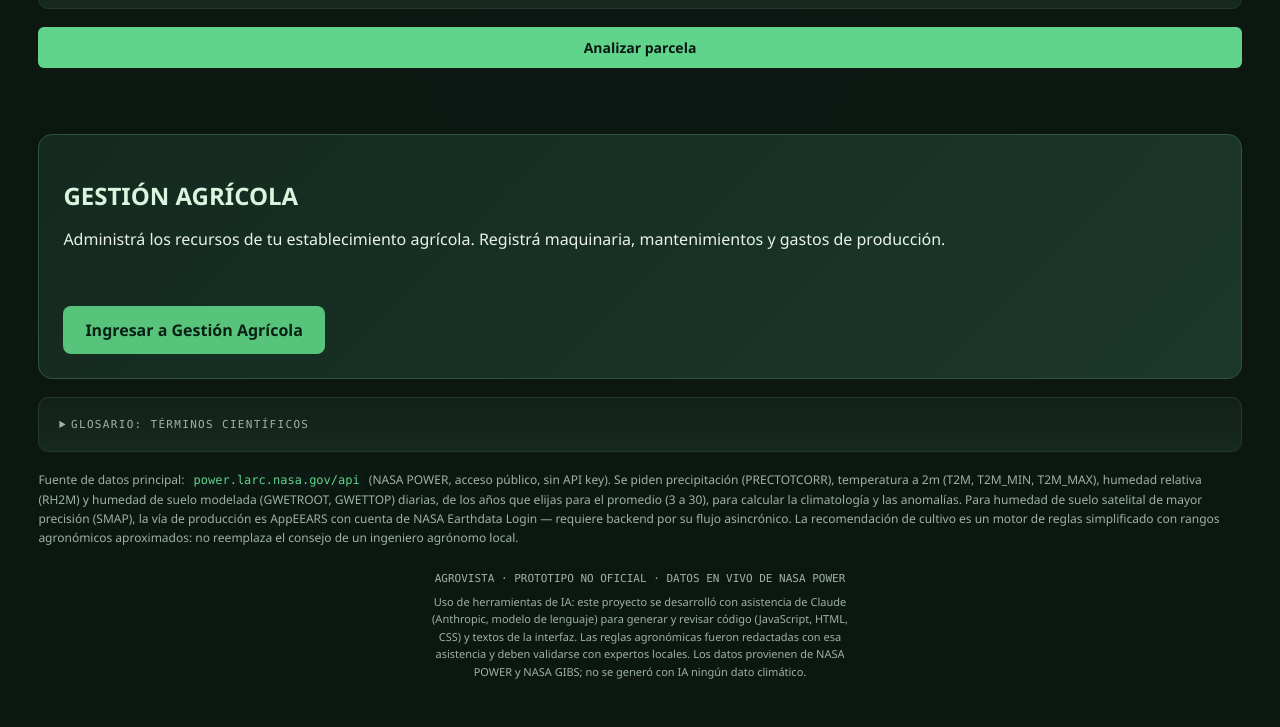
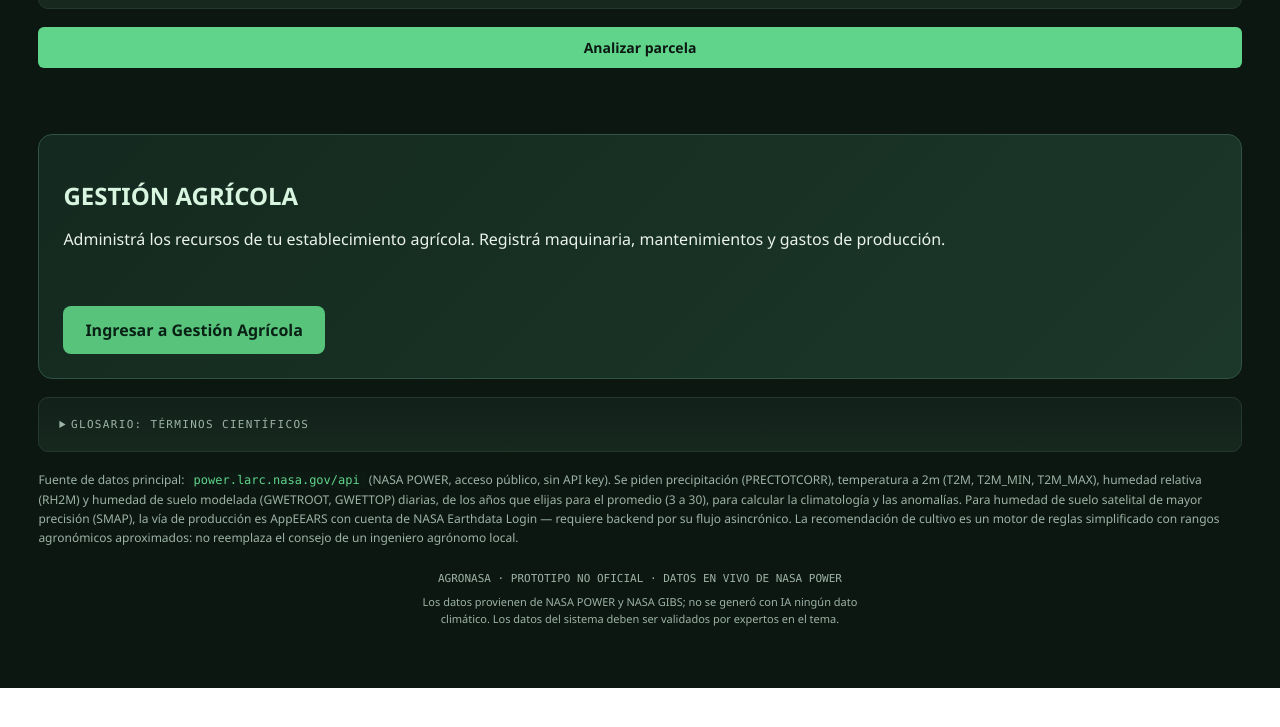
Before and after one commit to AlejandroCarabajal/Hackaton-NASA-2026, a plain HTML site: page index.html in a window 1280 px wide. Shown: the part 1877-2604 px from the top of the page. After the commit the page ends 2565 px from the top, so only its background shows below. Drawn offline with nearby package versions, Linux system fonts and the light colour scheme; no server answers.

Commit message:
se corrigió el footer

```diff
--- a/index.html
+++ b/index.html
@@ -280,8 +280,8 @@
     Fuente de datos principal: <code>power.larc.nasa.gov/api</code> (NASA POWER, acceso público, sin API key). Se piden precipitación (PRECTOTCORR), temperatura a 2m (T2M, T2M_MIN, T2M_MAX), humedad relativa (RH2M) y humedad de suelo modelada (GWETROOT, GWETTOP) diarias, de los años que elijas para el promedio (3 a 30), para calcular la climatología y las anomalías. Para humedad de suelo satelital de mayor precisión (SMAP), la vía de producción es AppEEARS con cuenta de NASA Earthdata Login — requiere backend por su flujo asincrónico. La recomendación de cultivo es un motor de reglas simplificado con rangos agronómicos aproximados: no reemplaza el consejo de un ingeniero agrónomo local.
   </p>
 
-  <footer>AGROVISTA · PROTOTIPO NO OFICIAL · DATOS EN VIVO DE NASA POWER</footer>
-  <p class="ai-note">Uso de herramientas de IA: este proyecto se desarrolló con asistencia de Claude (Anthropic, modelo de lenguaje) para generar y revisar código (JavaScript, HTML, CSS) y textos de la interfaz. Las reglas agronómicas fueron redactadas con esa asistencia y deben validarse con expertos locales. Los datos provienen de NASA POWER y NASA GIBS; no se generó con IA ningún dato climático.</p>
+  <footer>AGRONASA · PROTOTIPO NO OFICIAL · DATOS EN VIVO DE NASA POWER</footer>
+  <p class="ai-note"> Los datos provienen de NASA POWER y NASA GIBS; no se generó con IA ningún dato climático. Los datos del sistema deben ser validados por expertos en el tema.</p>
 </div>
 
 <script src="https://unpkg.com/leaflet@1.9.4/dist/leaflet.js"></script>
```
